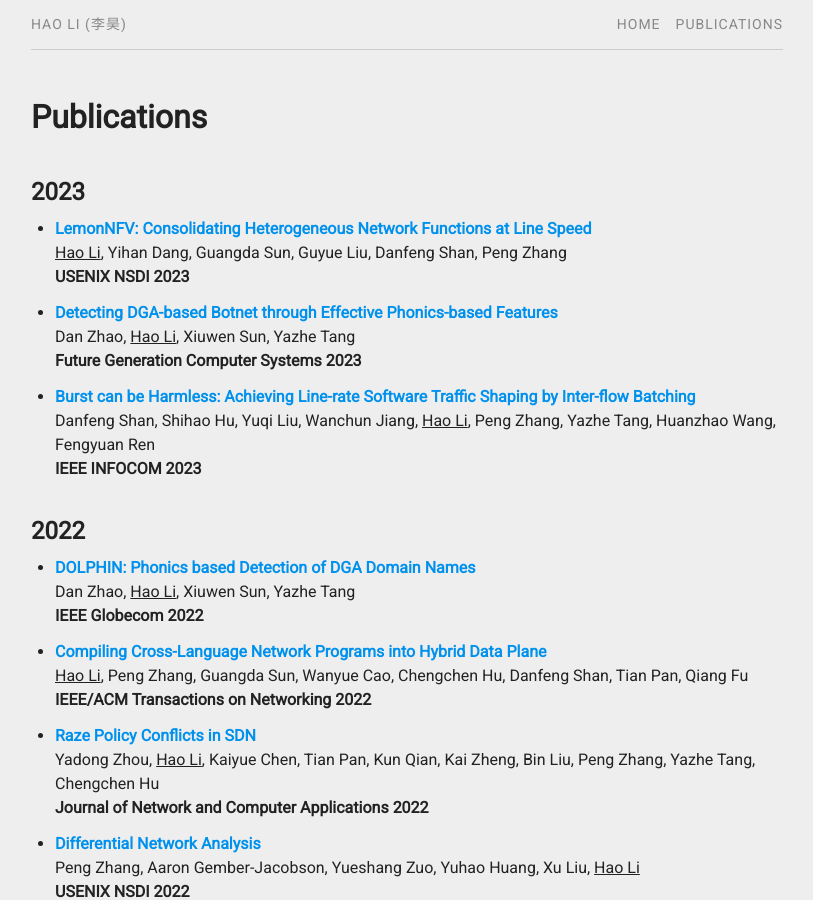
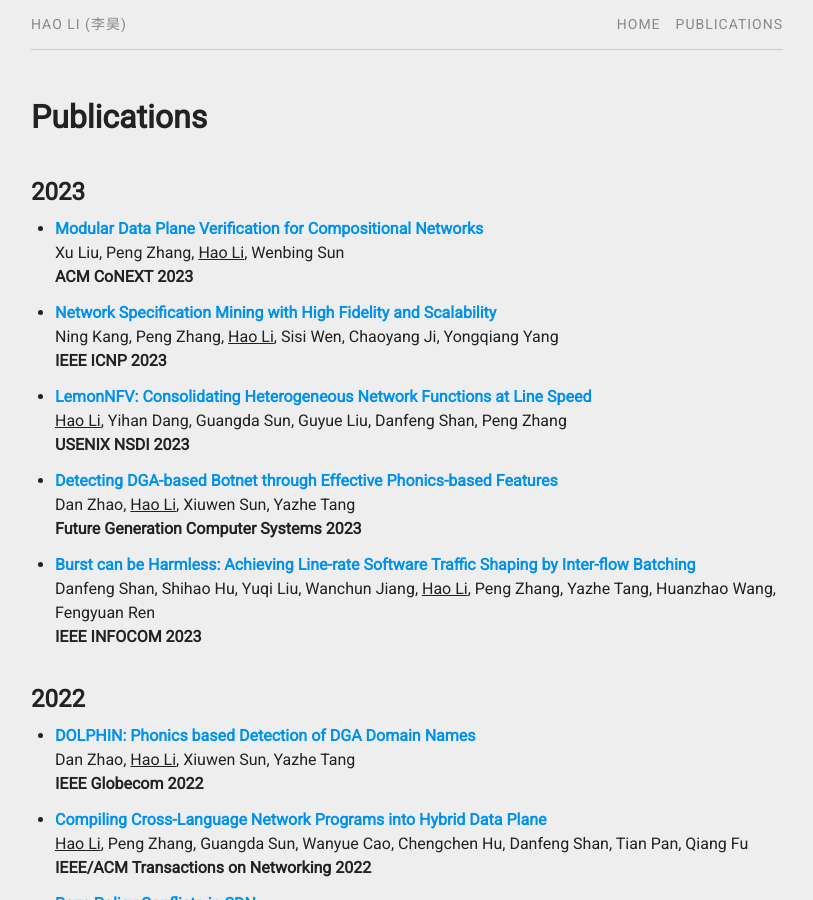
Before and after one commit to aquatoney/aquatoney.github.io, a Jekyll site: the page built from pubs.md, in a window 1280 px wide and 900 px high. Shown: the whole window, without its empty margins (233-1046 px from the left). Built offline with Jekyll 4.4.1, drawn with Linux system fonts in a browser that asks for light colours.

Commit message:
Update pubs.yml

```diff
--- a/_data/pubs.yml
+++ b/_data/pubs.yml
@@ -1,3 +1,17 @@
+    - title:   "Modular Data Plane Verification for Compositional Networks"
+      author:  "Xu Liu, Peng Zhang, Hao Li, Wenbing Sun"
+      journal: "CoNEXT"
+      year:    "2023"
+      select:  "false"
+      file:    "mnv-conext23-liu.pdf"
+
+    - title:   "Network Specification Mining with High Fidelity and Scalability"
+      author:  "Ning Kang, Peng Zhang, Hao Li, Sisi Wen, Chaoyang Ji, Yongqiang Yang"
+      journal: "ICNP"
+      year:    "2023"
+      select:  "false"
+      file:    "netminer-icnp23-kang.pdf"
+
     - title:   "LemonNFV: Consolidating Heterogeneous Network Functions at Line Speed"
       author:  "Hao Li, Yihan Dang, Guangda Sun, Guyue Liu, Danfeng Shan, Peng Zhang"
       journal: "NSDI"
```
